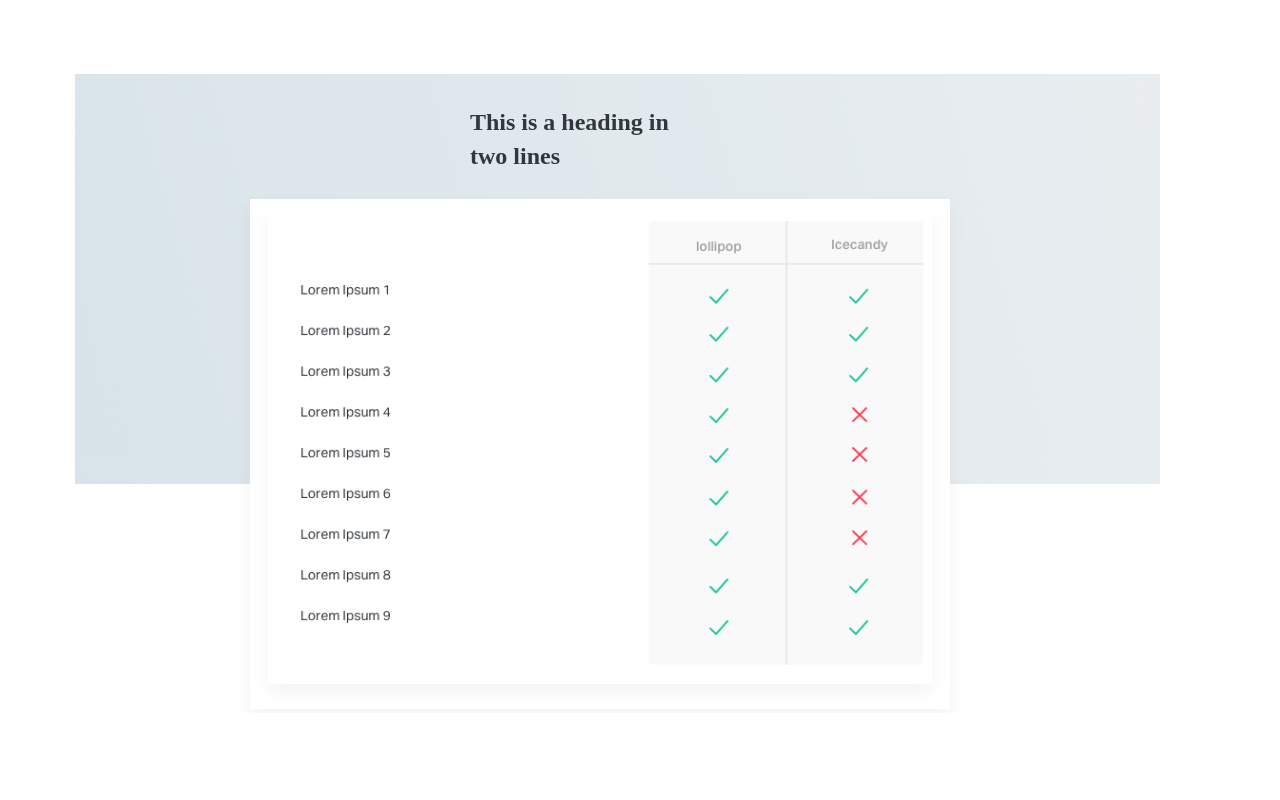
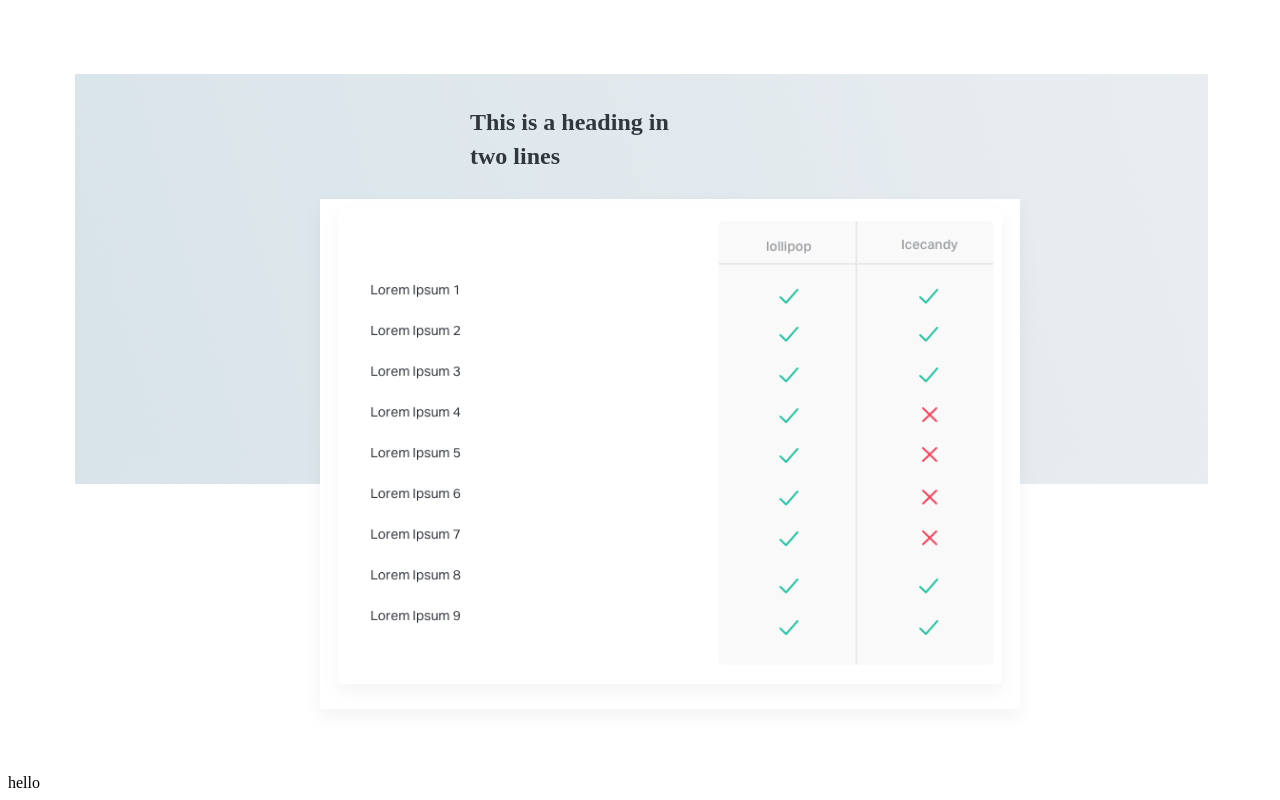
Before and after one commit to SRILAKSHMI576/Marvel_App, a React (Create React App) app: page / in a window 1280 px wide. Shown: the part 471-1271 px from the top of the page. Before the commit the page ends 1184 px from the top, so only its background shows below. Built offline with nearby package versions, Linux system fonts and the light colour scheme.

Commit message:
Update info

```diff
--- a/src/App.js
+++ b/src/App.js
@@ -1,12 +1,14 @@
 import React from "react";
 import Header from "./components/header/Header";
 import InfoComponent from "./components/info/InfoComponent";
+import PriceCalculator from "./components/priceCalculator/PriceCalculator";
 
 function App() {
   return (
     <div className="App">
       <Header />
       <InfoComponent />
+      <PriceCalculator />
     </div>
   );
 }
--- a/src/components/info/InfoComponent.js
+++ b/src/components/info/InfoComponent.js
@@ -3,7 +3,6 @@ import "./style.css";
 
 function InfoComponent() {
   return (
-    <div>
     <div className="info">
       <div className="BG">
         <img
@@ -20,7 +19,7 @@ function InfoComponent() {
           alt="group"
         />
       </div>
-      </div>
+
       <h1 className="heading">
         This is a heading in <br /> two lines
       </h1>
--- a/src/components/info/style.css
+++ b/src/components/info/style.css
@@ -1,6 +1,6 @@
 .bg {
   background-image: linear-gradient(44.59deg, #d5e2e9 0%, #eaeef1 100%);
-  width: 90%;
+  width: 94%;
   height: 410px;
 }
 .info div {
@@ -18,11 +18,12 @@
   margin-top: 115px;
   margin-left: auto;
   margin-right: auto;
+  height: 700px;
 }
 
 .Group {
   z-index: 1;
-  left: 250px;
+  left: 25%;
   top: 670px;
 }
 
--- /dev/null
+++ b/src/components/priceCalculator/PriceCalculator.js
@@ -0,0 +1,9 @@
+import React from "react";
+
+class PriceCalculator extends React.Component {
+  render() {
+    return <div>hello</div>;
+  }
+}
+
+export default PriceCalculator;
```
Lines whose indentation alone changed are shown as unchanged.
